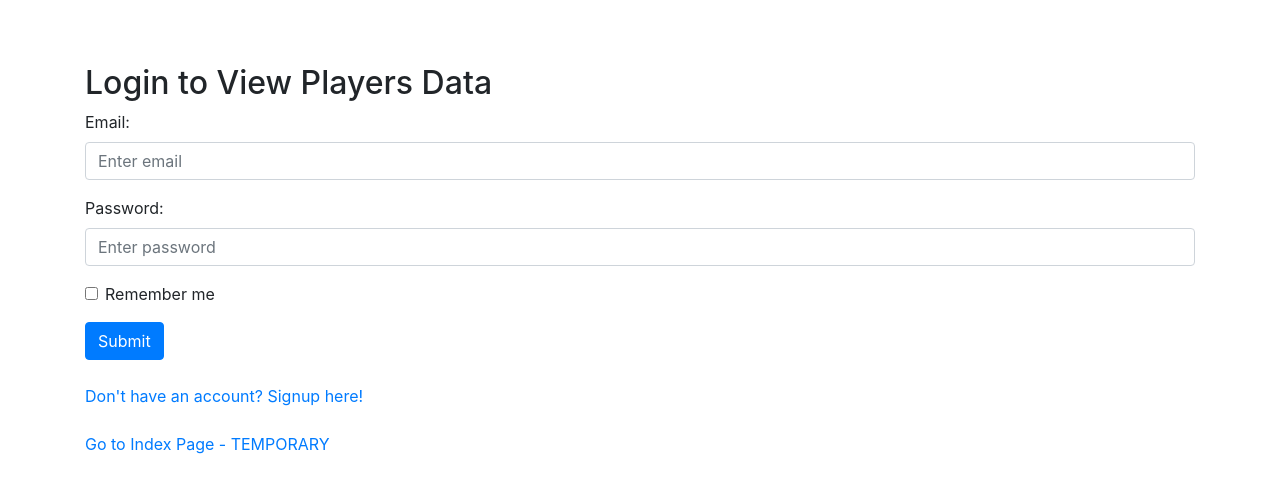
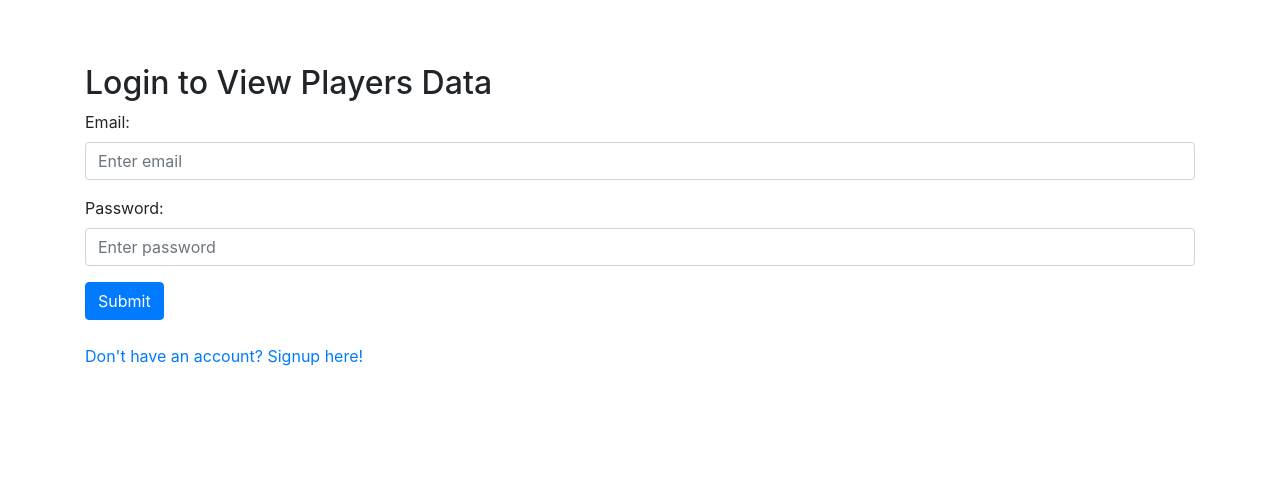
Before and after one commit to mb535/finalproject, a Flask app: page / in a window 1280 px wide. Shown: the top 493 px of the page. Run offline with Flask 2, Linux system fonts and the light colour scheme; some libraries are stand-ins or nearby versions.

Commit message:
Fix: Cleaned up html pages for submission

```diff
--- a/app/templates/login.html
+++ b/app/templates/login.html
@@ -8,6 +8,32 @@
   <script src="https://ajax.googleapis.com/ajax/libs/jquery/3.5.1/jquery.min.js"></script>
   <script src="https://cdnjs.cloudflare.com/ajax/libs/popper.js/1.16.0/umd/popper.min.js"></script>
   <script src="https://maxcdn.bootstrapcdn.com/bootstrap/4.5.2/js/bootstrap.min.js"></script>
+
+   <script>
+
+    // Function to check whether both passwords
+    // are same or not.
+    function checkPassword(form) {
+
+        strEmail = form.email.value.trim()
+        strPassword = form.pswd.value.trim()
+
+
+        //If name is left blank
+      if (strEmail == '')
+        alert("Please enter your Email.");
+      else if (strPassword == '')
+        alert ("Please enter your password.");
+        // If password not entered
+        else{
+
+            return true;
+        }
+
+        return false;
+    }
+  </script>
+
 </head>
 <body>
 
@@ -15,7 +41,7 @@
     <p></p>
     <br><br>
   <h2>Login to View Players Data</h2>
-  <form action="/checklogin " method="post">
+  <form action="/checklogin" onsubmit="return checkPassword(this)" method="post">
     <div class="form-group">
       <label for="email">Email:</label>
       <input type="email" class="form-control" id="email" placeholder="Enter email" name="email">
@@ -24,16 +50,12 @@
       <label for="pwd">Password:</label>
       <input type="password" class="form-control" id="pwd" placeholder="Enter password" name="pswd">
     </div>
-    <div class="form-group form-check">
-      <label class="form-check-label">
-        <input class="form-check-input" type="checkbox" name="remember"> Remember me
-      </label>
-    </div>
+
     <button type="submit" class="btn btn-primary">Submit</button>
     <br><br>
     <a href="signup"> Don't have an account? Signup here!</a>
     <br><br>
-    <a href="index"> Go to Index Page - TEMPORARY</a>
+
   </form>
 </div>
 
--- a/app/templates/notify.html
+++ b/app/templates/notify.html
@@ -1,5 +1,7 @@
 {% extends "layout.html" %}
 {% block content %}
+
+<br><br>
 
 <div class="card" class="m-5 p-2">
     <h5 class="card-title">  {{ player.errCode }} - {{ player.errMessage }}</h5>
--- a/app/templates/signup.html
+++ b/app/templates/signup.html
@@ -74,7 +74,7 @@
 
     <button type="submit" class="btn btn-primary">Submit</button>
 
-    <a href="index"> Go to Index Page - TEMPORARY</a>
+
   </form>
 </div>
 
```
